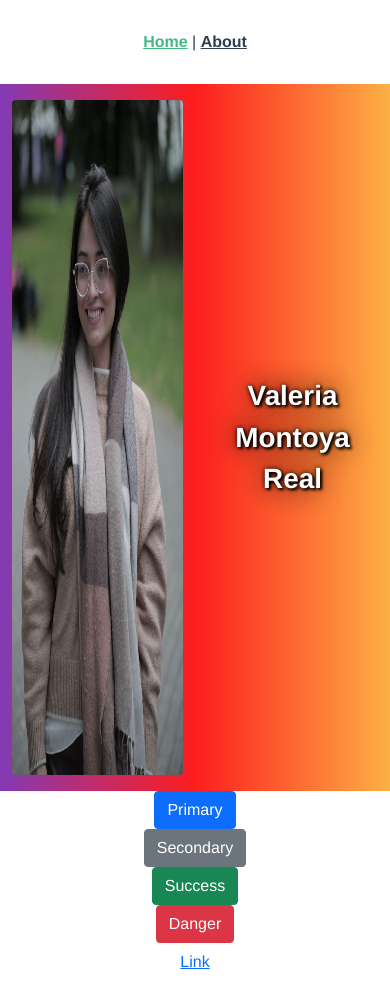
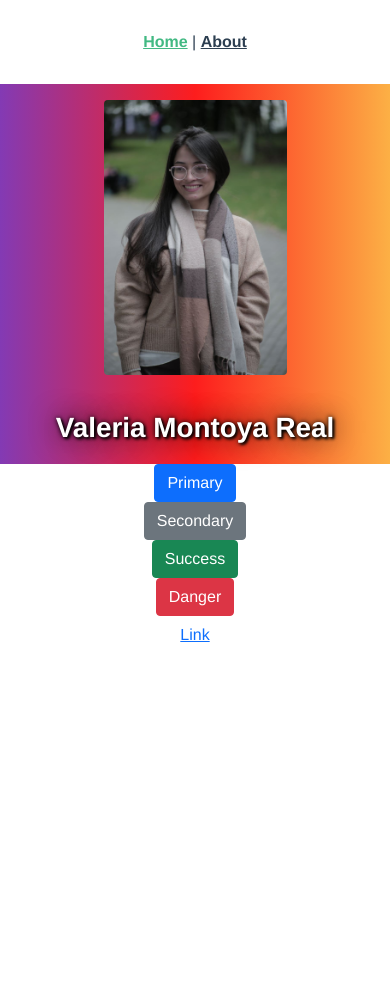
Before and after one commit to pabnas/testpage, a Vue app in the folder app/: page /#/ in a window 390 px wide. After the commit the page ends 844 px from the top, so only its background shows below. Built offline with nearby package versions, Linux system fonts and the light colour scheme.

Commit message:
added responsive on ImageHeader.vue

```diff
--- a/app/src/components/ImageHeader.vue
+++ b/app/src/components/ImageHeader.vue
@@ -2,12 +2,11 @@
   <div class="imgBG">
     <div class="container">
       <div class="row align-items-center">
-        <div class="col">
+        <div class="col-12 col-lg-6">
           <img
             src="@/assets/img/photo2.jpg"
             alt="image"
-            class="rounded img-fluid my-3"
-            style="height: 80vh"
+            class="rounded img-fluid my-3 w-50"
           />
         </div>
         <div class="col justify-content-center">
```
